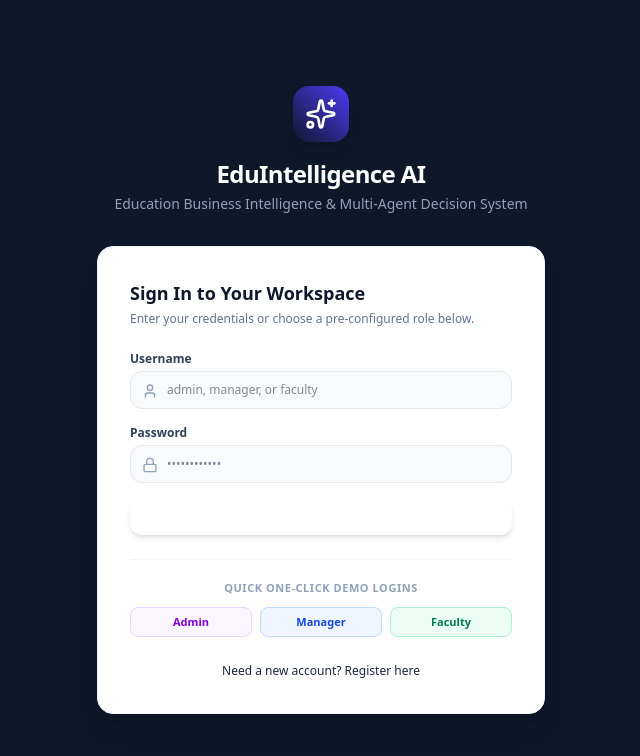
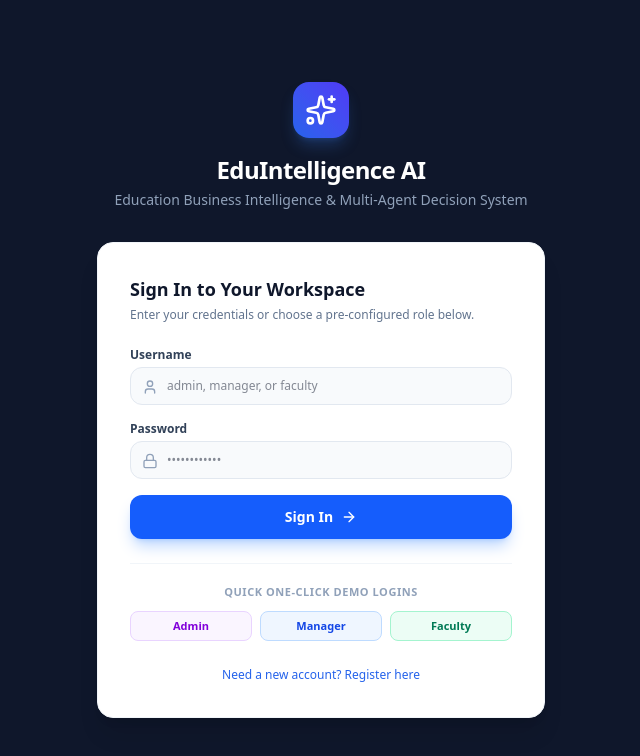
Before and after one commit to krunaljani-tops/education-intelligence-system, a React app in the folder frontend/: page / in a window 1280 px wide. Shown: the top 756 px of the page, without its empty margins (319-959 px from the left). Built offline with nearby package versions, Linux system fonts and the light colour scheme; no server answers; the HTML template or start-up script is replaced by a standard one.

Commit message:
fix(ui): define brand theme in Tailwind v4 and enforce vibrant high-contrast styles on login and register buttons

```diff
--- a/frontend/src/index.css
+++ b/frontend/src/index.css
@@ -1,4 +1,18 @@
 @import "tailwindcss";
+
+@theme {
+  --color-brand-50: #eff6ff;
+  --color-brand-100: #dbeafe;
+  --color-brand-200: #bfdbfe;
+  --color-brand-300: #93c5fd;
+  --color-brand-400: #60a5fa;
+  --color-brand-500: #3b82f6;
+  --color-brand-600: #2563eb;
+  --color-brand-700: #1d4ed8;
+  --color-brand-800: #1e40af;
+  --color-brand-900: #1e3a8a;
+  --color-brand-950: #172554;
+}
 
 body {
   background-color: #f8fafc;
--- a/frontend/src/pages/Login.jsx
+++ b/frontend/src/pages/Login.jsx
@@ -98,10 +98,10 @@ export const Login = ({ onSwitchToRegister }) => {
             <button
               type="submit"
               disabled={loading}
-              className="w-full py-2.5 px-4 bg-brand-600 hover:bg-brand-700 text-white rounded-xl text-xs font-semibold shadow-md shadow-brand-500/20 transition-all flex items-center justify-center space-x-1.5"
+              className="w-full py-3 px-4 bg-blue-600 hover:bg-blue-700 active:bg-blue-800 text-white rounded-xl text-sm font-bold shadow-lg shadow-blue-500/30 transition-all flex items-center justify-center space-x-2 cursor-pointer disabled:opacity-50"
             >
               <span>{loading ? 'Authenticating...' : 'Sign In'}</span>
-              <ArrowRight className="w-3.5 h-3.5" />
+              <ArrowRight className="w-4 h-4" />
             </button>
           </form>
 
--- a/frontend/src/pages/Register.jsx
+++ b/frontend/src/pages/Register.jsx
@@ -128,9 +128,10 @@ export const Register = ({ onSwitchToLogin }) => {
                 <button
                   type="submit"
                   disabled={loading}
-                  className="w-full mt-2 py-2.5 px-4 bg-brand-600 hover:bg-brand-700 text-white rounded-xl text-xs font-semibold shadow-md transition-all"
+                  className="w-full mt-2 py-3 px-4 bg-blue-600 hover:bg-blue-700 active:bg-blue-800 text-white rounded-xl text-sm font-bold shadow-lg shadow-blue-500/30 transition-all flex items-center justify-center space-x-2 cursor-pointer disabled:opacity-50"
                 >
-                  {loading ? 'Creating Account...' : 'Register Account'}
+                  <span>{loading ? 'Creating Account...' : 'Register Account'}</span>
+                  <CheckCircle2 className="w-4 h-4" />
                 </button>
               </form>
 
```
